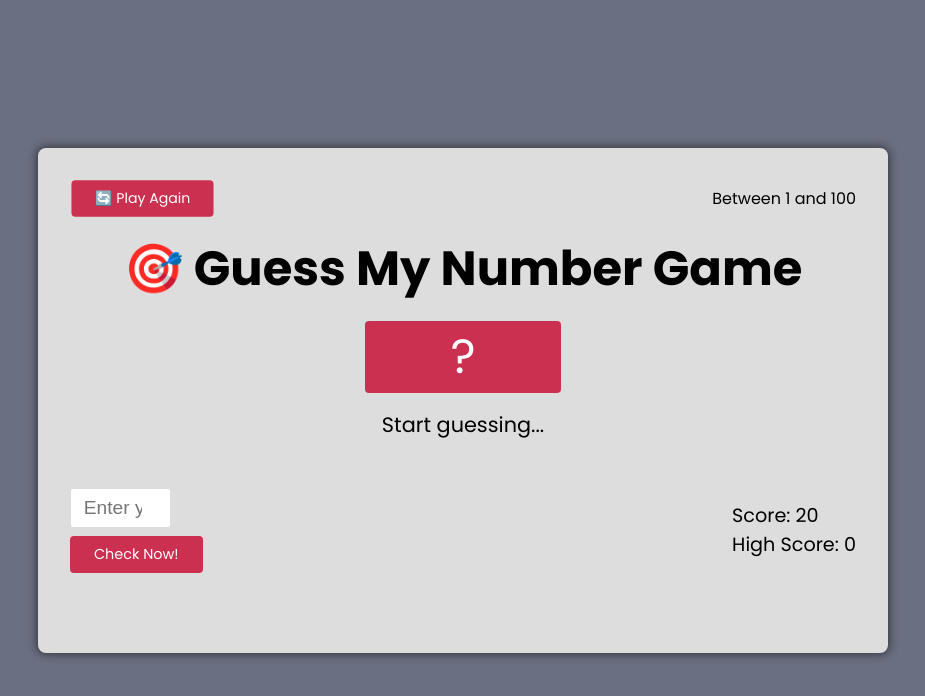
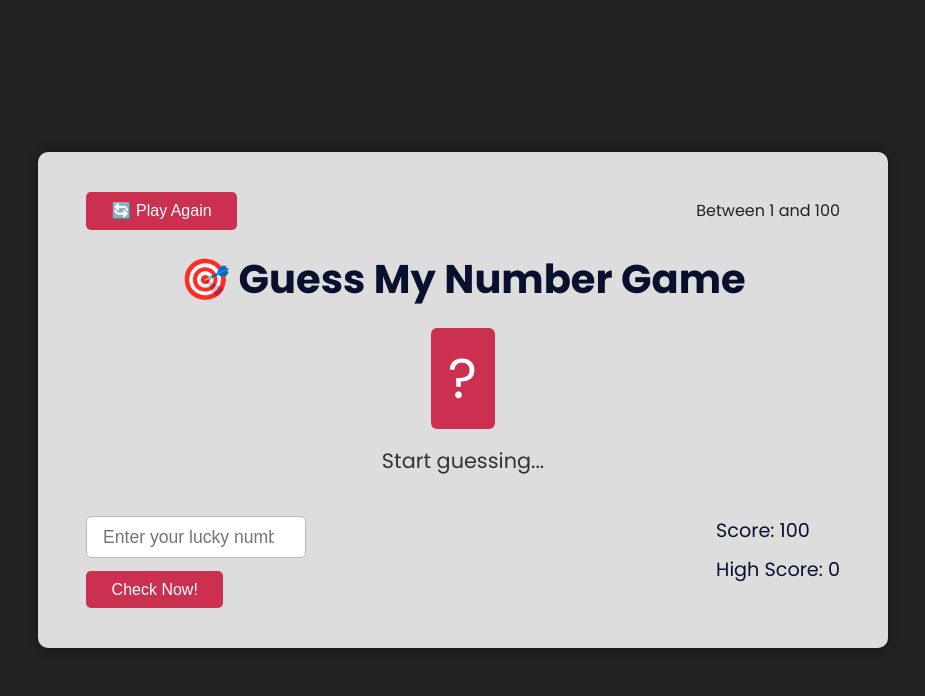
Before and after one commit to de-scientist/number_guessing_game, a website built with Vite: page index.html in a window 1280 px wide. Both pictures are taken after a click on the button "🔄 Play Again". Shown: the whole page, without its empty margins (177-1102 px from the left). Built offline with nearby package versions, Linux system fonts and the light colour scheme.

Commit message:
style up the page

```diff
--- a/src/main.js
+++ b/src/main.js
@@ -1,67 +1,77 @@
-// Initialize DOM elements
-const containerEL = document.querySelector(".container");
-const btnPlayEL = document.querySelector(".btn_again");
-const btnCheckEL = document.querySelector(".btn_check");
-const hideNumEL = document.querySelector(".hide_num");
-const msgEL = document.querySelector(".message");
-const inputNumEL = document.querySelector(".input_number");
-const highScoreEL = document.querySelector(".high_score");
-const scoreEL = document.querySelector(".score");
+// 🎯 Guess My Number Game — main.js
+'use strict';
 
-// Generate a random number from 1 to 100
-let randomNum = Math.floor(Math.random() * 100) + 1;
-let score = 20;
-let highScore = 0;
+// Random number generator between 1 and 100
+let secretNumber = Math.trunc(Math.random() * 100) + 1;
 
-// Function to display messages
-const displayMessage = function (message) {
-  msgEL.textContent = message;
-};
+// Initial scores
+let score = 100;
+let highScore = localStorage.getItem('highScore')
+  ? Number(localStorage.getItem('highScore'))
+  : 0;
 
-// Event to check the hidden number
-btnCheckEL.addEventListener("click", () => {
-  const guess = Number(inputNumEL.value);
+// DOM elements
+const messageEl = document.querySelector('.message');
+const scoreEl = document.querySelector('.score');
+const highScoreEl = document.querySelector('.high_score');
+const numberEl = document.querySelector('.hide_num');
+const inputEl = document.querySelector('.input_number');
+const checkBtn = document.querySelector('.btn_check');
+const againBtn = document.querySelector('.btn_again');
 
-  if (!guess) {
-    displayMessage("❌ Please enter a number!");
+// Initialize displayed scores
+scoreEl.textContent = score;
+highScoreEl.textContent = highScore;
+
+// 🧠 Helper to display messages
+const displayMessage = msg => (messageEl.textContent = msg);
+
+// 🧮 Check button click handler
+checkBtn.addEventListener('click', () => {
+  const guess = Number(inputEl.value);
+
+  // 🧩 Input validation
+  if (!guess || guess < 1 || guess > 100) {
+    displayMessage('🚫 Enter a number between 1 and 100!');
     return;
   }
 
-  // When player wins
-  if (guess === randomNum) {
-    hideNumEL.textContent = randomNum;
-    hideNumEL.style.width = "50%";
-    hideNumEL.style.transition = "all 0.5s ease-in";
-    containerEL.style.backgroundColor = "#9be19b"; // soft green
-    displayMessage("🎉 Congratulations! You've Won the Game :)");
+  // ✅ Correct guess
+  if (guess === secretNumber) {
+    displayMessage('🎉 Correct Number!');
+    numberEl.textContent = secretNumber;
+    document.body.style.backgroundColor = '#60b347';
+    numberEl.style.width = '6rem';
 
     if (score > highScore) {
       highScore = score;
-      highScoreEL.textContent = highScore;
+      highScoreEl.textContent = highScore;
+      localStorage.setItem('highScore', highScore);
     }
-
-  } else {
-    // When guess is wrong
+  }
+  // ❌ Wrong guess
+  else {
     if (score > 1) {
-      displayMessage(guess > randomNum ? "📈 Too high!" : "📉 Too low!");
+      displayMessage(guess > secretNumber ? '📈 Too high!' : '📉 Too low!');
       score--;
-      scoreEL.textContent = score;
+      scoreEl.textContent = score;
     } else {
-      displayMessage("💀 You've lost the game!");
-      containerEL.style.backgroundColor = "#ff6961";
-      scoreEL.textContent = 0;
+      displayMessage('💥 You lost the game!');
+      scoreEl.textContent = 0;
+      document.body.style.backgroundColor = '#b34747';
     }
   }
 });
 
-// Reset the game
-btnPlayEL.addEventListener("click", () => {
-  score = 20;
-  randomNum = Math.floor(Math.random() * 100) + 1;
-  scoreEL.textContent = score;
-  hideNumEL.textContent = "?";
-  hideNumEL.style.width = "25%";
-  inputNumEL.value = "";
-  containerEL.style.backgroundColor = "#ddd";
-  displayMessage("Start guessing...");
+// 🔁 Play Again button handler
+againBtn.addEventListener('click', () => {
+  score = 100;
+  secretNumber = Math.trunc(Math.random() * 100) + 1;
+
+  displayMessage('Start guessing...');
+  scoreEl.textContent = score;
+  numberEl.textContent = '?';
+  inputEl.value = '';
+  document.body.style.backgroundColor = '#222';
+  numberEl.style.width = '4rem';
 });
--- a/src/style.css
+++ b/src/style.css
@@ -2,8 +2,8 @@
 @import url("https://fonts.googleapis.com/css2?family=Poppins:wght@200;300;400;500;600;700&display=swap");
 
 * {
+  margin: 0;
   padding: 0;
-  margin: 0;
   box-sizing: border-box;
 }
 
@@ -12,19 +12,20 @@ body {
   align-items: center;
   justify-content: center;
   height: 100vh;
-  background-color: rgba(8, 16, 45, .6);
+  background-color: #08102d;
   font-family: "Poppins", sans-serif;
+  color: #222;
+  transition: background-color 0.5s ease-in-out;
 }
 
 .container {
   max-width: 850px;
   width: 100%;
-  box-shadow: 0 0 0.5rem 0.1rem rgba(0, 0, 0, 0.5);
-  padding: 2rem;
-  color: 000;
-  border-radius: 0.5rem;
   background-color: #ddd;
-  transition: all 0.6s ease-in;
+  box-shadow: 0 0 10px rgba(0, 0, 0, 0.4);
+  padding: 2.5rem 3rem;
+  border-radius: 10px;
+  transition: all 0.6s ease;
 }
 
 .container_wrapper {
@@ -33,66 +34,120 @@ body {
   justify-content: space-between;
 }
 
-.container .btn {
+.btn {
   border: none;
-  padding: 0.5rem 1.5rem;
+  padding: 0.6rem 1.6rem;
   cursor: pointer;
-  outline: none;
-  font-size: 0.9rem;
   background-color: #cb3050;
-  border-radius: 4px;
-  color: white;
-  font-family: inherit;
+  color: #fff;
+  border-radius: 5px;
+  font-size: 1rem;
+  font-weight: 500;
+  transition: all 0.3s ease;
 }
 
-.container .btn:focus {
-  transform: scale(0.98);
-  outline: none;
+.btn:hover {
+  background-color: #b72845;
+  transform: scale(1.05);
 }
 
-.container h2{
+.btn:active {
+  transform: scale(0.96);
+}
+
+h2 {
   text-align: center;
-  font-size: 3rem;
-  margin: 1rem 0;
+  font-size: 2.5rem;
+  margin: 1.2rem 0;
+  color: #08102d;
 }
 
 .hide_num {
   text-align: center;
-  font-size: 3rem;
+  font-size: 3.5rem;
   background-color: #cb3050;
-  border-radius: 4px;
+  color: #fff;
+  border-radius: 6px;
   width: 25%;
-  margin: 0 auto;
-  color: #fff;
+  margin: 1rem auto;
+  padding: 0.5rem 0;
+  transition: all 0.5s ease-in-out;
+  letter-spacing: 1px;
 }
 
 .message {
   text-align: center;
   font-size: 1.3rem;
-  margin: 1rem 0;
+  margin-top: 1rem;
+  color: #333;
+  transition: all 0.3s ease;
 }
 
 .number_data {
   display: flex;
   justify-content: space-between;
-  align-items: center;
-  margin: 3rem 0;
+  align-items: flex-start;
+  margin-top: 2.5rem;
+  flex-wrap: wrap;
+  gap: 2rem;
 }
 
-.number_data input {
-  outline: none;
-  border: none;
-  border-radius: 3px;
-  padding: 0.5rem 0.8rem;
-  font-size: 1.2rem;
-  border: 1px solid #ddd;
+.number_data form {
+  display: flex;
+  flex-direction: column;
+  align-items: flex-start;
 }
 
-.number_data button {
-  margin-top: 0.5rem;
-  display: block;
+.input_number {
+  outline: none;
+  border: 1px solid #bbb;
+  border-radius: 5px;
+  padding: 0.6rem 1rem;
+  font-size: 1.1rem;
+  margin-bottom: 0.8rem;
+  width: 220px;
+  transition: border 0.3s ease, box-shadow 0.3s ease;
+}
+
+.input_number:focus {
+  border-color: #cb3050;
+  box-shadow: 0 0 5px rgba(203, 48, 80, 0.5);
 }
 
 .content {
   font-size: 1.2rem;
+  text-align: left;
+  color: #08102d;
 }
+
+.content p {
+  margin-bottom: 0.6rem;
+}
+
+@media (max-width: 700px) {
+  .container {
+    padding: 1.5rem;
+  }
+
+  h2 {
+    font-size: 2rem;
+  }
+
+  .hide_num {
+    width: 40%;
+    font-size: 2.5rem;
+  }
+
+  .number_data {
+    flex-direction: column;
+    align-items: center;
+  }
+
+  .input_number {
+    width: 100%;
+  }
+
+  .content {
+    text-align: center;
+  }
+}
```
